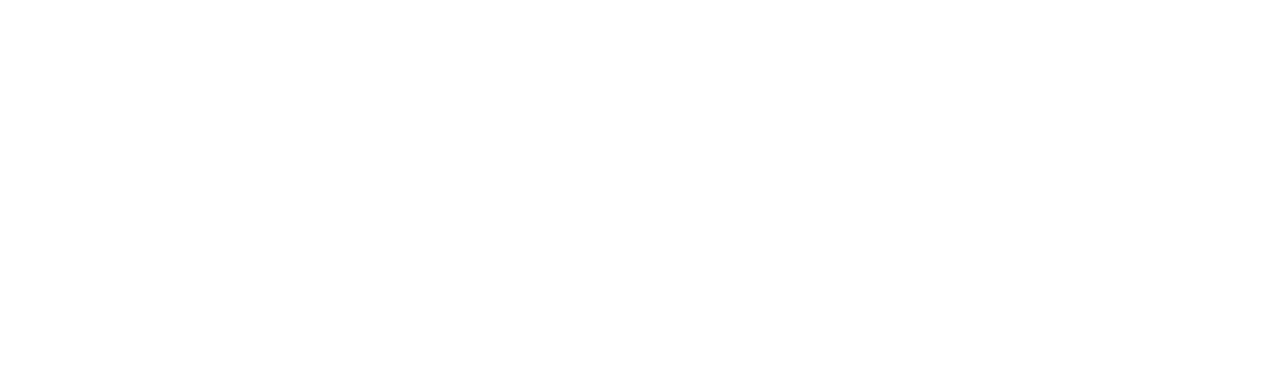
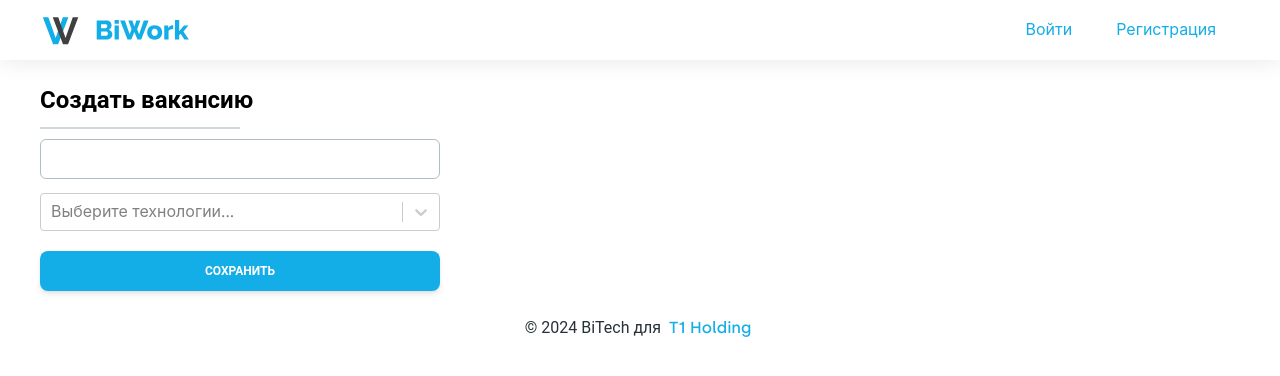
Before and after one commit to Sevastopol-Hack/frontend, a React (Vite) app: page /vacancy/create in a window 1280 px wide. Before the commit this address had no page. Shown: the top 376 px of the page. Built offline with nearby package versions, Linux system fonts and the light colour scheme; no server answers.

Commit message:
Add create vacancy page

```diff
--- /dev/null
+++ b/src/API/VacanciesService.ts
@@ -0,0 +1,26 @@
+import axios from "axios";
+import { MAIN_API } from "../config";
+
+export interface Vacancy {
+  _id: string;
+  title: string;
+  stack: string[];
+  is_close: boolean;
+}
+
+export default class VacanciesService {
+  private static API = MAIN_API;
+
+  public static async create(vacancy: Omit<Vacancy, "_id" | "is_close">) {
+    await axios.post(this.API + "/vacancy", vacancy);
+  }
+
+  public static async search(query: {
+    query: string;
+    limit: number;
+    skip: number;
+  }): Promise<Vacancy[]> {
+    const response = await axios.post(this.API + `/vacancy/search`, query);
+    return response.data.result;
+  }
+}
--- /dev/null
+++ b/src/pages/CreateVacancyPage.tsx
@@ -0,0 +1,56 @@
+import { Button, Input, Typography } from "@material-tailwind/react";
+import Selector from "../components/UI/Selector/Selector";
+import VacanciesService, { Vacancy } from "../API/VacanciesService";
+import { useState } from "react";
+
+const CreateVacancyPage = () => {
+  const [vacancy, setVacancy] = useState<Omit<Vacancy, "_id" | "is_close">>({
+    title: "",
+    stack: [],
+  });
+
+  return (
+    <div className="flex flex-col justify-left items-left mx-10 mt-6 max-w-[400px]">
+      <Typography variant="h4">Создать вакансию</Typography>
+      <hr className="max-w-[200px] border border-blue-gray-100 mt-2.5" />
+      <Input
+        value={vacancy?.title}
+        onChange={(e) =>
+          setVacancy((prev) => ({
+            ...prev,
+            title: e.target.value,
+          }))
+        }
+        size="lg"
+        placeholder="Название"
+        crossOrigin={""}
+        className={` !border-t-blue-gray-200 focus:!border-t-gray-900 max-h-10 mt-2.5`}
+        labelProps={{
+          className: "before:content-none after:content-none",
+        }}
+      />
+      <Selector
+        className="mt-5"
+        value={vacancy.stack}
+        onOptionsChanged={(stack) =>
+          setVacancy((prev) => ({
+            ...prev,
+            stack,
+          }))
+        }
+      />
+      <Button
+        className="bg-[#13ADE7] px-10 -mb-5 md:mb-0 lg:mb-0 xl:mb-0 mt-5"
+        onClick={() => {
+          VacanciesService.create(vacancy).then(() => {
+            window.close();
+          });
+        }}
+      >
+        Сохранить
+      </Button>
+    </div>
+  );
+};
+
+export default CreateVacancyPage;
--- a/src/pages/VacanciesPage.tsx
+++ b/src/pages/VacanciesPage.tsx
@@ -1,26 +1,25 @@
 import { Button, Spinner, Typography } from "@material-tailwind/react";
-import { FC, useState } from "react";
+import { FC, useEffect, useState } from "react";
 import InfiniteScroll from "react-infinite-scroll-component";
+import VacanciesService, {
+  Vacancy as VacancyModel,
+} from "../API/VacanciesService";
+import { useNavigate } from "react-router-dom";
+import RoutePaths from "../router/Routes";
 
-interface VacancyProps {
-  name: string;
-  stack: string[];
-  active?: boolean;
-}
-
-const Vacancy: FC<VacancyProps> = ({ name, stack, active }) => {
+const Vacancy: FC<VacancyModel> = ({ title, stack, is_close }) => {
   return (
     <div
       className={`bg-[${
-        active ? "#13ADE7" : "#A5B4C4"
+        !is_close ? "#13ADE7" : "#A5B4C4"
       }] rounded-xl relative cursor-pointer hover:scale-[1.025] transition-[.5s] max-w-[500px] m-2.5`}
     >
       <div>
-        <img src={active ? "/icons/layers.svg" : "/icons/snowflake.svg"} />
+        <img src={!is_close ? "/icons/layers.svg" : "/icons/snowflake.svg"} />
         <div className="absolute top-0 w-full h-full">
           <div className="p-5 text-white">
             <Typography variant="h4" className="mb-0.5">
-              {name}
+              {title}
             </Typography>
             <span className="break-words text-ellipsis">
               {stack.join(", ")}
@@ -33,23 +32,24 @@
 };
 
 const VacanciesPage = () => {
-  const [state, setState] = useState([
-    {
-      name: "Java Developer",
-      stack: ["HTML", "CSS", "JAVA", "JS"],
-      active: true,
-    },
-  ]);
+  const navigate = useNavigate();
+  const [resumes, setResumes] = useState<VacancyModel[]>([]);
+  const [hasMore, setHasMore] = useState<boolean>(true);
 
-  const fetchMoreData = () => {
-    setState(
-      state.concat({
-        name: "Java Developer",
-        stack: ["HTML", "CSS", "JAVA", "JS"],
-        active: true,
-      })
-    );
+  const fetchMoreData = async () => {
+    const data = await VacanciesService.search({
+      limit: 10,
+      skip: resumes.length,
+      query: "",
+    });
+
+    setHasMore(data.length === 10);
+    setResumes(resumes.concat(data));
   };
+
+  useEffect(() => {
+    fetchMoreData();
+  }, []);
 
   return (
     <div className="flex flex-col justify-left items-left mx-10">
@@ -58,7 +58,9 @@
       <div className="flex justify-left items-center gap-10 flex-row mt-6">
         <Button
           className="bg-[#13ADE7] px-10 -mb-5 md:mb-0 lg:mb-0 xl:mb-0"
-          onClick={() => {}}
+          onClick={() => {
+            window.open(RoutePaths.CREATE_VACANCY, "_blank");
+          }}
         >
           Создать
         </Button>
@@ -67,14 +69,14 @@
       <p className="text-lg mt-5">Список вакансий</p>
       <hr className="border border-blue-gray-100 mt-2.5" />
       <InfiniteScroll
-        dataLength={state.length}
+        dataLength={resumes.length}
         next={fetchMoreData}
-        hasMore={true}
+        hasMore={hasMore}
         loader={<Spinner className="w-12 h-12 m-2.5 self-center" />}
         className="!overflow-y-clip flex flex-col"
       >
         <div className="grid gap-5 mt-2.5 grid-cols-[repeat(auto-fit,minmax(300px,400px))]">
-          {state.map((i, index) => (
+          {resumes.map((i, index) => (
             <Vacancy {...i} key={index} />
           ))}
         </div>
--- a/src/router/Pages.tsx
+++ b/src/router/Pages.tsx
@@ -14,6 +14,7 @@
     ResumePage,
     VacanciesPage,
     CreateResumePage,
+    CreateVacancyPage,
   ] = multiLazy([
     () => import("../pages/HomePage"),
     () => import("../pages/SignupPage"),
@@ -22,6 +23,7 @@
     () => import("../pages/ResumePage"),
     () => import("../pages/VacanciesPage"),
     () => import("../pages/CreateResumePage"),
+    () => import("../pages/CreateVacancyPage"),
   ]);
 
   return (
@@ -44,6 +46,10 @@
           <Route path={RoutePaths.RESUME} element={<ResumePage />} />
           <Route path={RoutePaths.VACANCIES} element={<VacanciesPage />} />
           <Route
+            path={RoutePaths.CREATE_VACANCY}
+            element={<CreateVacancyPage />}
+          />
+          <Route
             path={RoutePaths.CREATE_RESUME}
             element={<CreateResumePage />}
           />
--- a/src/router/Routes.ts
+++ b/src/router/Routes.ts
@@ -6,6 +6,7 @@
   RESUME = "/resume/:id",
   VACANCIES = "/vacancies",
   CREATE_RESUME = "/resume/create",
+  CREATE_VACANCY = "/vacancy/create",
 }
 
 export default RoutePaths;
```
